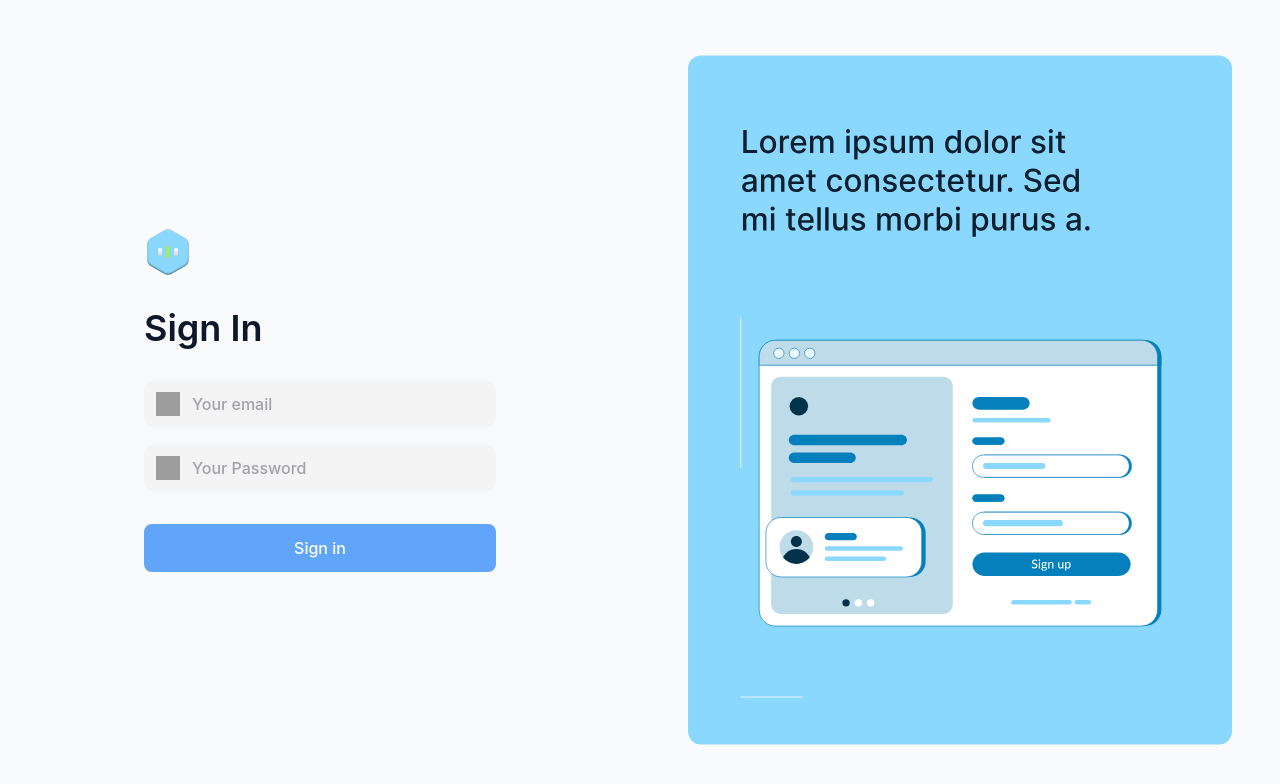
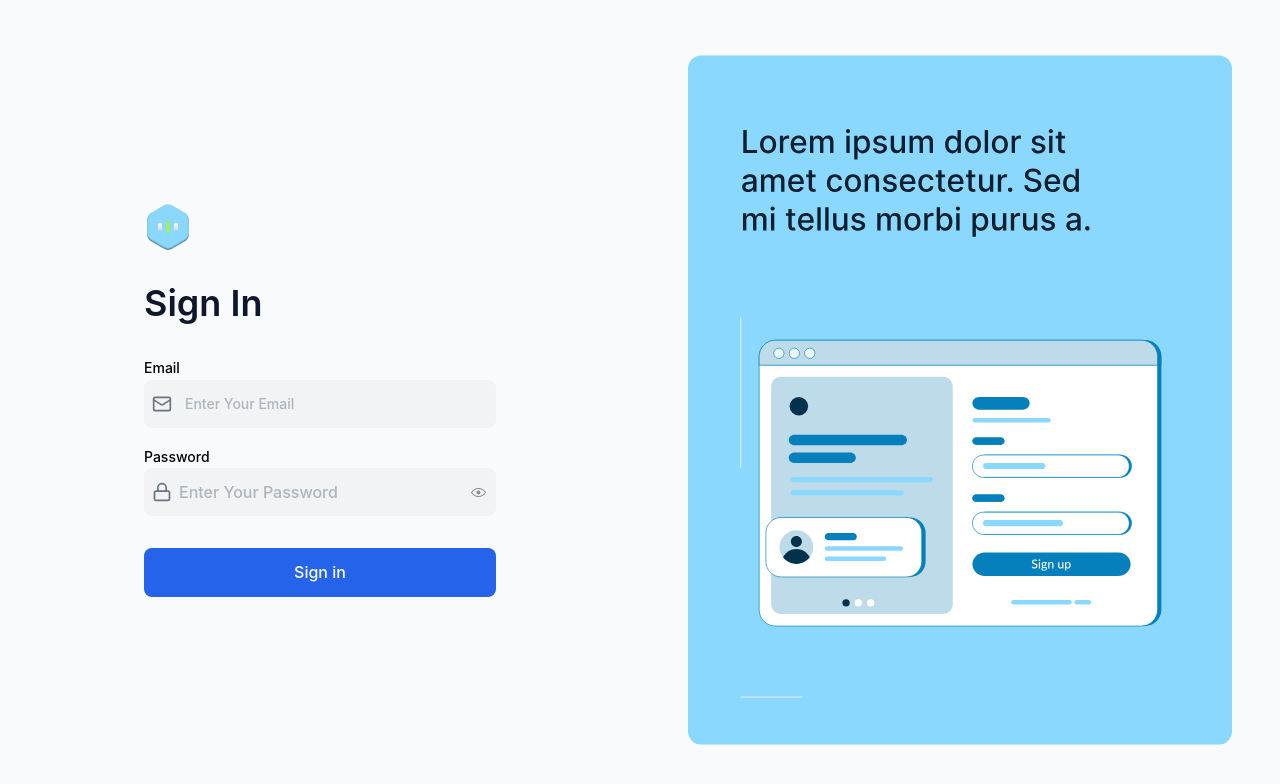
Before and after one commit to Ghazanfarijaz/MondayWebApp, a React (Create React App) app: page /login in a window 1280 px wide. Shown: the top 784 px of the page. Built offline with nearby package versions, Linux system fonts and the light colour scheme; grey boxes are pictures that could not be loaded.

Commit message:
refactor: reorganize component structure and update SigninForm implementation

```diff
--- a/src/App.jsx
+++ b/src/App.jsx
@@ -2,7 +2,7 @@ import "./App.css";
 import { useNavigate, Outlet } from "react-router-dom";
 import React from "react";
 import { checkSubdomain } from "./api/subdomain";
-import Navbar from "./components/LayoutComponents/Navbar";
+import Navbar from "./components/Navbar/Navbar";
 import LoadingBackdrop from "./components/UIComponents/LoadingBackdrop";
 import { useQuery } from "@tanstack/react-query";
 import { toast } from "sonner";
--- a/src/components/LayoutComponents/Sidebar.jsx
+++ /dev/null
@@ -1,57 +0,0 @@
-// Sidebar.js
-import React, { useState } from "react";
-import Logo from "../../assets/Logo.png"; // Adjust the path as necessary
-import { useNavigate } from "react-router-dom";
-
-const Sidebar = () => {
-  const navigate = useNavigate();
-  const [boards, setBoards] = useState([
-    { id: 1, name: "Board 1", active: true },
-    { id: 2, name: "Board 2", active: false },
-    { id: 3, name: "Board 2", active: false },
-    { id: 4, name: "Board 2", active: false },
-    { id: 5, name: "Board 2", active: false },
-  ]);
-
-  const handleBoardClick = (id) => {
-    const updatedBoards = boards.map((board) => ({
-      ...board,
-      active: board.id === id,
-    }));
-    setBoards(updatedBoards);
-    navigate("/");
-  };
-
-  return (
-    <div className="w-[268px] h-screen bg-white dark:bg-black blue:bg-dark-blue p-4 hidden md:block">
-      <div className="flex items-center mb-8">
-        <img
-          src={Logo}
-          alt="Logo"
-          className="object-contain w-[48px] h-[48px] cursor-pointer"
-        />
-      </div>
-
-      <h2 className="text-lg font-semibold mb-4 text-black dark:text-white blue:text-white">
-        My Boards
-      </h2>
-      <ul className="space-y-2">
-        {boards.map((board) => (
-          <li
-            key={board.id}
-            className={`p-2 rounded-md cursor-pointer ${
-              board.active
-                ? "bg-gray-100 dark:bg-light-black blue:bg-light-blue text-black dark:text-white blue:text-white"
-                : "hover:bg-gray-100 dark:hover:text-black blue:hover:text-black text-black dark:text-white blue:text-white"
-            }`}
-            onClick={() => handleBoardClick(board.id)}
-          >
-            {board.name}
-          </li>
-        ))}
-      </ul>
-    </div>
-  );
-};
-
-export default Sidebar;
--- a/src/components/RegistrationComponents/SigninForm.jsx
+++ /dev/null
@@ -1,136 +0,0 @@
-import React, { useState } from "react";
-import { useNavigate } from "react-router-dom";
-import Logo from "../../assets/Logo.png";
-import { authAPI } from "../../api/auth";
-
-const SigninForm = () => {
-  const navigate = useNavigate();
-  const [email, setEmail] = useState("");
-  const [password, setPassword] = useState("");
-  const [error, setError] = useState("");
-  const [isLoading, setIsLoading] = useState(false);
-
-  const handleSubmit = async (e) => {
-    e.preventDefault();
-    setError(""); // Clear previous errors
-
-    if (isFormValid()) {
-      setIsLoading(true);
-      try {
-        // Use the login function from context
-        const result = await authAPI.login({
-          email,
-          password,
-          slug: window.location.hostname.split(".")[0],
-          // slug: "proto-it-consultants",
-        });
-
-        if (result.success) {
-          localStorage.setItem("userData", JSON.stringify(result.user));
-          // Redirect to main page on success
-          navigate("/", { replace: true });
-        } else {
-          setError(result.error || "Login failed. Please try again.");
-        }
-      } catch (err) {
-        setError(err.message || "Login failed. Please try again.");
-      } finally {
-        setIsLoading(false);
-      }
-    }
-  };
-
-  const isFormValid = () => {
-    // Basic validation - you might want to add more robust email validation
-    return email.trim() !== "" && password.trim() !== "";
-  };
-
-  return (
-    <main className="font-medium w-[352px]">
-      <img src={Logo} alt="Logo" className="object-contain w-[48px] h-[48px]" />
-
-      <h1 className="mt-8 text-4xl font-semibold text-slate-900">Sign In</h1>
-
-      {/* Display error message if exists */}
-      {error && (
-        <div className="mt-4 p-3 bg-red-100 text-red-700 rounded-lg">
-          {error}
-        </div>
-      )}
-
-      <form onSubmit={handleSubmit} className="mt-8 flex flex-col gap-4">
-        <div className="flex items-center bg-zinc-100 rounded-xl p-3 h-12">
-          <img
-            src="https://cdn.builder.io/api/v1/image/assets/TEMP/70a517bcfc2d3dfa56a133f9b80de8c5ab0e8786?placeholderIfAbsent=true&apiKey=66a3cfd10ea64496910d5aafd67f1097"
-            alt=""
-            className="w-6 h-6 mr-3"
-          />
-          <input
-            type="email"
-            placeholder="Your email"
-            className="bg-transparent w-full focus:outline-none text-base font-medium text-zinc-900 placeholder:text-zinc-400"
-            required
-            value={email}
-            onChange={(e) => setEmail(e.target.value)}
-          />
-        </div>
-
-        <div className="flex items-center bg-zinc-100 rounded-xl p-3 h-12">
-          <img
-            src="https://cdn.builder.io/api/v1/image/assets/TEMP/1666109278130b0e56ae90e75de704733d943014?placeholderIfAbsent=true&apiKey=66a3cfd10ea64496910d5aafd67f1097"
-            alt=""
-            className="w-6 h-6 mr-3"
-          />
-          <input
-            type="password"
-            placeholder="Your Password"
-            className="bg-transparent w-full focus:outline-none text-base font-medium text-zinc-900 placeholder:text-zinc-400"
-            required
-            value={password}
-            onChange={(e) => setPassword(e.target.value)}
-          />
-        </div>
-
-        <button
-          type="submit"
-          className={`mt-4 text-white py-3 rounded-lg font-medium transition-colors ${
-            isFormValid() && !isLoading
-              ? "bg-blue-600 hover:bg-blue-700 cursor-pointer"
-              : "bg-blue-400 cursor-not-allowed"
-          }`}
-          disabled={!isFormValid() || isLoading}
-        >
-          {isLoading ? (
-            <span className="flex items-center justify-center">
-              <svg
-                className="animate-spin -ml-1 mr-2 h-4 w-4 text-white"
-                xmlns="http://www.w3.org/2000/svg"
-                fill="none"
-                viewBox="0 0 24 24"
-              >
-                <circle
-                  className="opacity-25"
-                  cx="12"
-                  cy="12"
-                  r="10"
-                  stroke="currentColor"
-                  strokeWidth="4"
-                ></circle>
-                <path
-                  className="opacity-75"
-                  fill="currentColor"
-                  d="M4 12a8 8 0 018-8V0C5.373 0 0 5.373 0 12h4zm2 5.291A7.962 7.962 0 014 12H0c0 3.042 1.135 5.824 3 7.938l3-2.647z"
-                ></path>
-              </svg>
-              Signing in...
-            </span>
-          ) : (
-            "Sign in"
-          )}
-        </button>
-      </form>
-    </main>
-  );
-};
-
-export default SigninForm;
--- /dev/null
+++ b/src/features/signin/components/SigninForm.jsx
@@ -0,0 +1,89 @@
+import { useState } from "react";
+import { useNavigate } from "react-router-dom";
+import Logo from "../../../assets/Logo.png";
+import { authAPI } from "../../../api/auth";
+import { Lock, Mail } from "lucide-react";
+import { useForm } from "@mantine/form";
+import { TextInput, PasswordInput } from "@mantine/core";
+import { useMutation } from "@tanstack/react-query";
+import { toast } from "sonner";
+
+const SigninForm = () => {
+  const navigate = useNavigate();
+
+  const signInForm = useForm({
+    initialValues: {
+      email: "",
+      password: "",
+    },
+    validate: {
+      email: (value) =>
+        /^\S+@\S+$/.test(value) ? null : "Invalid email address",
+    },
+  });
+
+  const loginUser = useMutation({
+    mutationFn: () =>
+      authAPI.login({
+        email: signInForm.values.email,
+        password: signInForm.values.password,
+        slug: window.location.hostname.split(".")[0],
+        // slug: "proto-it-consultants",
+      }),
+    onSuccess: (data) => {
+      localStorage.setItem("userData", JSON.stringify(data.user));
+      // Redirect to main page on success
+      navigate("/", { replace: true });
+    },
+    onError: (error) => {
+      toast.error("Login failed", {
+        description: error.message || "Please try again.",
+      });
+      console.error("Login error:", error);
+    },
+  });
+
+  return (
+    <main className="font-medium w-[352px]">
+      <img src={Logo} alt="Logo" className="object-contain w-[48px] h-[48px]" />
+      <h1 className="mt-8 text-4xl font-semibold text-slate-900">Sign In</h1>
+      <form
+        onSubmit={signInForm.onSubmit(loginUser.mutate)}
+        className="mt-8 flex flex-col gap-4"
+      >
+        <TextInput
+          label="Email"
+          variant="filled"
+          placeholder="Enter Your Email"
+          {...signInForm.getInputProps("email")}
+          leftSectionPointerEvents="none"
+          leftSection={<Mail size={20} className="text-gray-500" />}
+          classNames={{
+            input: "!h-[48px] !rounded-lg !ps-10",
+          }}
+        />
+        <PasswordInput
+          label="Password"
+          variant="filled"
+          placeholder="Enter Your Password"
+          {...signInForm.getInputProps("password")}
+          leftSectionPointerEvents="none"
+          leftSection={<Lock size={20} className="text-gray-500" />}
+          classNames={{
+            input: "!h-[48px] !rounded-lg !ps-10",
+          }}
+        />
+
+        <button
+          type="submit"
+          className={`mt-4 text-white py-3 rounded-lg font-medium transition-colors bg-blue-600 hover:bg-blue-700 cursor-pointer disabled:bg-blue-400 disabled:cursor-not-allowed`}
+          disabled={loginUser.isPending}
+        >
+          {loginUser.isPending ? "Signing in..." : "Sign in"}
+        </button>
+      </form>
+    </main>
+  );
+};
+
+export default SigninForm;
--- a/src/pages/SignIn.jsx
+++ b/src/pages/SignIn.jsx
@@ -1,5 +1,5 @@
 import SIGN_IN_IMAGE from "../assets/signin-image.svg";
-import SigninForm from "../components/RegistrationComponents/SigninForm";
+import SigninForm from "../features/signin/components/SigninForm";
 
 const SignIn = () => {
   return (
```
Also changed, not shown: src/components/Navbar/Navbar.jsx (renamed from src/components/LayoutComponents/Navbar.jsx).
